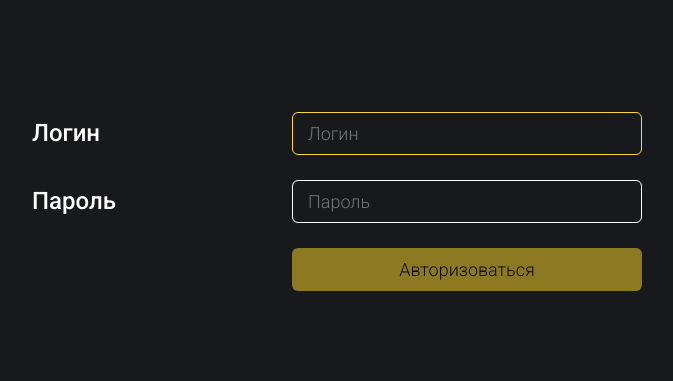
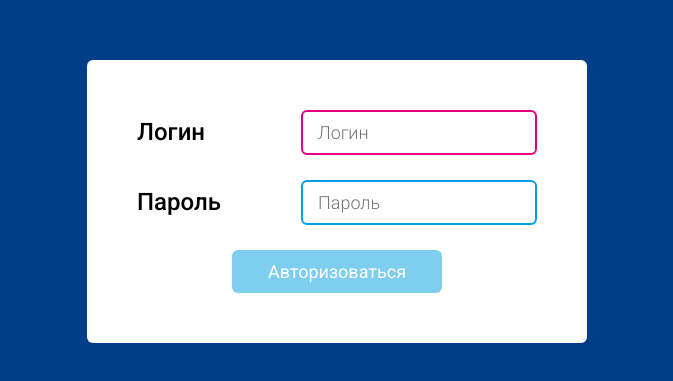
Before and after one commit to auplt/BriliantBot, a plain HTML site: page Authentification Form/index.html in a window 1280 px wide. Shown: the part 199-580 px from the top of the page, without its empty margins (303-976 px from the left). Drawn offline with Linux system fonts and the light colour scheme.

Commit message:
CBFS-32-OAuth Custis colors implemented
Form's style changed, Custis colors used

```diff
--- a/Authentification Form/style.css
+++ b/Authentification Form/style.css
@@ -14,13 +14,24 @@ body {
     display: flex;
     align-items: center;
     justify-content: center;
-    background-color: #18191c;
-    color: #FFFFFF;
+    background-color: #003E88;
+    color: #000000;
     font-family: "Roboto", sans-serif;
     font-size: 18px;
   }
 
+  form {
+    /* display: flex; */
+    border-radius: 6px;
+    padding: 50px;
+    /* align-items: center;  */
+    position: relative;
+    width: 500px;
+    background-color: #ffffff;
+  }
+
   label {
+    /* position: absolute; */
     display: flex;
     align-items: center;
     justify-content: space-between;
@@ -36,15 +47,15 @@ body {
   }
 
   .input, .button, .select, .checkbox-wrapper, .file-selector {
-    width: 350px;
+    width: 350;
   }
 
   .input {
-    border: 1px solid #ffffff;
+    border: 2px solid #009FE2;
     border-radius: 6px;
     padding: 10px 15px;
     background-color: transparent;
-    color: #ffffff;
+    color: #000000;
     font-family: inherit;
     font-size: inherit;
     font-weight: 300;
@@ -53,48 +64,59 @@ body {
   }
 
   .input:focus {
-    border-color: #FFD829;
+    border-color: #E6007D;
     outline: none;
   }
 
   option {
+    align-items: center;
     font-weight: inherit;
     font-family: inherit;
     font-size: inherit;
   }
 
   .button {
+    align-items: center;
     display: block;
     min-width: 210px;
     border: 2px solid transparent;
     border-radius: 6px;
     margin-left: auto;
+    margin-right: auto;
     padding: 9px 15px;
-    color: #000000;
+    color: #ffffff;
     font-size: 18px;
-    font-weight: 300;
+    font-weight: 400;
     font-family: inherit;
     transition: background-color 0.2s linear;
   }
 
   .button:hover {
-    background-color: #FFFFFF;
+    align-items: center;
+    background-color: #E6007D;
+    border: #E6007D;
+    color: #ffffff;
     cursor: pointer;
     transition: background-color 0.2s linear;
   }
 
   .button:focus-visible {
-    border: 2px solid #ffffff;
+    align-items: center;
+    border: 2px solid #E6007D;
     outline: none;
   }
 
   .button:focus {
-    border: 2px solid #ffffff;
+    align-items: center;
+    /*  */
+    border: 2px solid #A92A98;
     outline: none;
   }
 
   .button-yellow {
-    background-color: #FFD829;
+    align-items: center;
+    background-color: #009FE2;
+
   }
 
   .button:disabled {
@@ -110,7 +132,9 @@ body {
     width: 350px;
     margin-top: 25px;
     margin-left: auto;
+    margin-right: auto;
     text-align: center;
+    color: #E6007D;
   }
 
   @media (max-width: 768px) {
```
